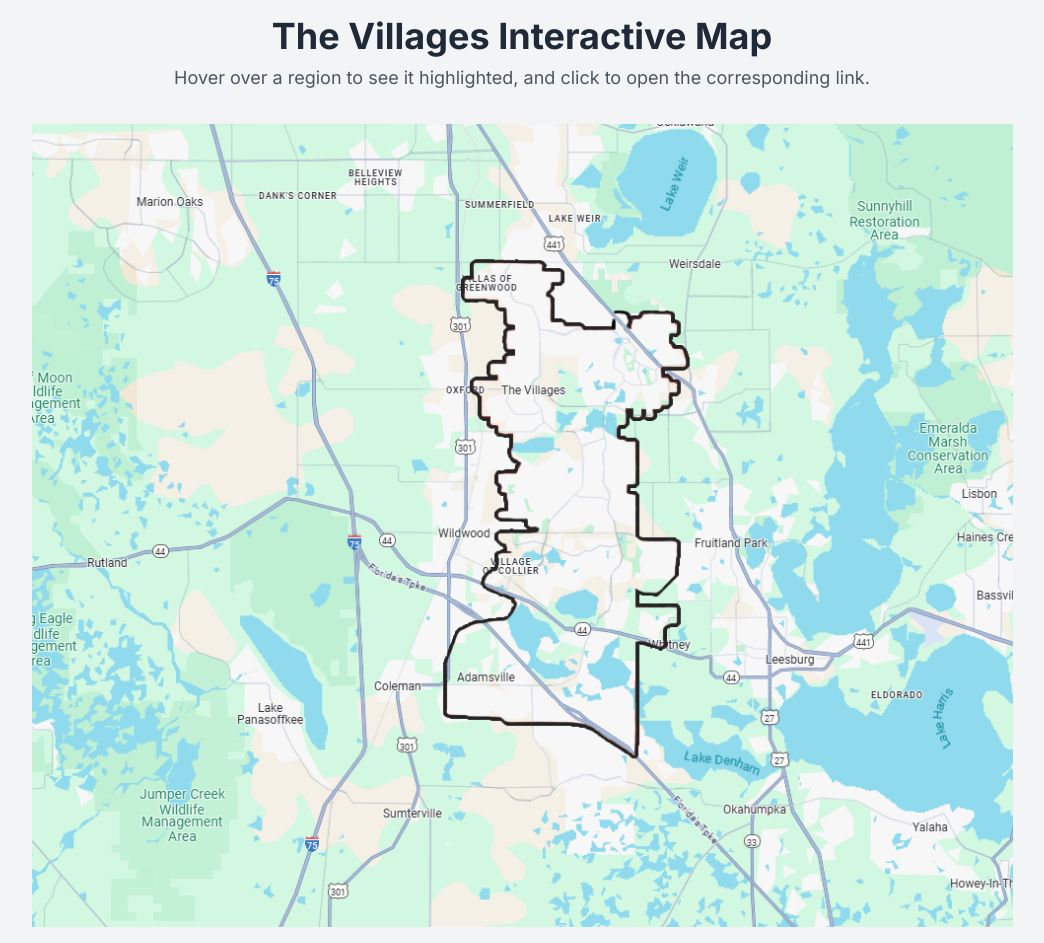
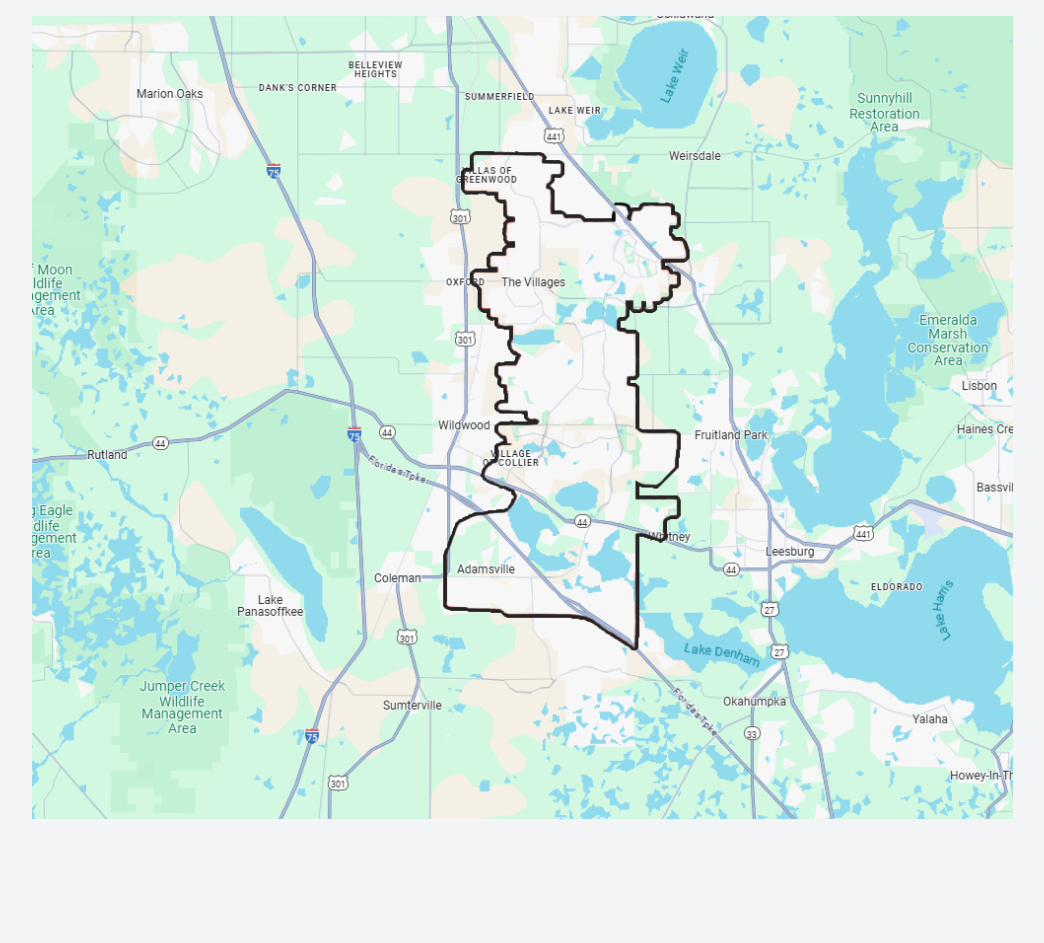
Before and after one commit to That-One-Biblioguy/VilIntMap, a plain HTML site: page Map.html in a window 1280 px wide. Shown: the whole page, without its empty margins (118-1162 px from the left). After the commit the page ends 835 px from the top, so only its background shows below. Drawn offline with nearby package versions, Linux system fonts and the light colour scheme.

Commit message:
Update Map.html

```diff
--- a/Map.html
+++ b/Map.html
@@ -49,11 +49,6 @@
     </style>
 </head>
 <body class="bg-gray-100 flex flex-col items-center justify-center min-h-screen p-4">
-
-    <div class="text-center mb-8">
-        <h1 class="text-4xl font-bold text-gray-800">The Villages Interactive Map</h1>
-        <p class="text-lg text-gray-600 mt-2">Hover over a region to see it highlighted, and click to open the corresponding link.</p>
-    </div>
 
     <div id="map-container">
         <!-- The base map is now the blank version -->
```
